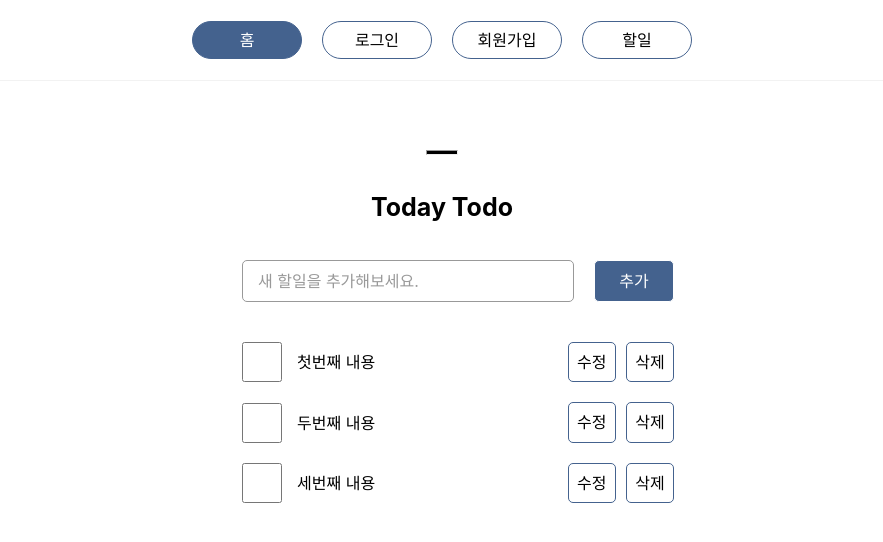
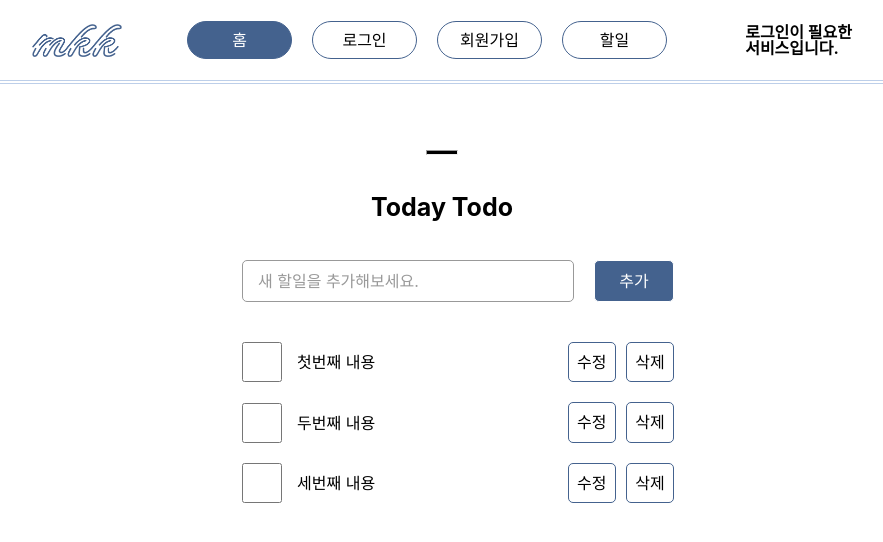
Before and after one commit to mkk00/Todo-List-React-Project-with-Axios, a React (Create React App) app: page /todo in a window 1280 px wide. Shown: the top 542 px of the page, without its empty margins (198-1081 px from the left). Built offline with nearby package versions, Linux system fonts and the light colour scheme.

Commit message:
[refact] Header, logo icon

```diff
--- a/src/App.js
+++ b/src/App.js
@@ -1,12 +1,12 @@
 import { Outlet } from 'react-router-dom';
 
 import GlobalStyle from './style/globalstyle';
-import Nav from './component/Nav.jsx';
+import Header from './component/Header.jsx';
 function App() {
   return (
     <div className="App">
       <GlobalStyle />
-      <Nav />
+      <Header />
       <Outlet />
     </div>
   );
--- a/src/component/Nav.jsx
+++ b/src/component/Header.jsx
@@ -2,29 +2,51 @@ import { Link } from 'react-router-dom';
 
 import styled from "styled-components";
 
-function Nav() {
+import LoginInfo from './loginInfo.jsx';
+
+import logo from '../assets/logo.png';
+
+function Header() {
   return(
     <NavBar>
+      <div className="navWrapper">
+        <Link to="/">
+          <img src={logo} alt="mkk 로고" />
+        </Link>
         <NavList>
           <Link to="/">홈</Link>
           <Link to="/signin">로그인</Link>
           <Link to="/signup">회원가입</Link>
           <Link to="/todo">할일</Link>
         </NavList>
+        <LoginInfo />
+      </div>
     </NavBar>
   )
 }
 
 const NavBar = styled.nav`
   width: 100%;
-  border-bottom: 1px solid #f2f2f2;
+  border-bottom: 4px double #bdcfe9;
   position: fixed;
   top: 0;
   left: 0;
+
+  img{
+    width: 90px;
+    margin-top: 24px;
+  }
+
+  .navWrapper{
+    width: 820px;
+    margin: 0 auto;
+    display: flex;
+    justify-content: space-between;
+  }
   `
 
 const NavList = styled.div`
-  width: 500px;
+  width: 480px;
   height: 80px;
   margin: 0 auto;
   display: flex;
@@ -56,4 +78,4 @@ const NavList = styled.div`
   }
 `
 
-export default Nav;
+export default Header;
--- /dev/null
+++ b/src/component/loginInfo.jsx
@@ -0,0 +1,47 @@
+import styled from "styled-components";
+
+function LoginInfo(){
+  const userInfo = localStorage.getItem('accessToken');
+  const handleLogout = (e)=>{
+    e.preventDefault();
+    localStorage.removeItem('accessToken');
+  }
+  return (
+    <UserLoginInfo className="wrapper">
+      {userInfo ?
+        <>
+          <div className="userInformation">
+            반갑습니다.
+          </div>
+          <button type="button" onClick={handleLogout}>
+            로그아웃
+          </button>
+        </> :
+        <span>
+          로그인이 필요한<br/>
+          서비스입니다.
+        </span>
+      }
+    </UserLoginInfo>
+  )
+}
+
+const UserLoginInfo = styled.div`
+  width: 120px;
+  display: flex;
+  justify-content: flex-end;
+  align-items: center;
+  gap: 20px;
+    font-weight: bold;
+
+  .userInformation{
+    width: 100px;
+    text-align: right;
+  }
+
+  button{
+    width: 80px;
+  }
+`
+
+export default LoginInfo;
--- a/src/index.js
+++ b/src/index.js
@@ -37,9 +37,9 @@ const router = createBrowserRouter([
 
 const root = ReactDOM.createRoot(document.getElementById('root'));
 root.render(
-  <React.StrictMode>
+  <>
     <RouterProvider router={router} />
-  </React.StrictMode>
+  </>
 );
 
 reportWebVitals();
```
Also changed, not shown: public/favicon.png, src/assets/logo.png (added). Lines whose indentation alone changed are shown as unchanged.
